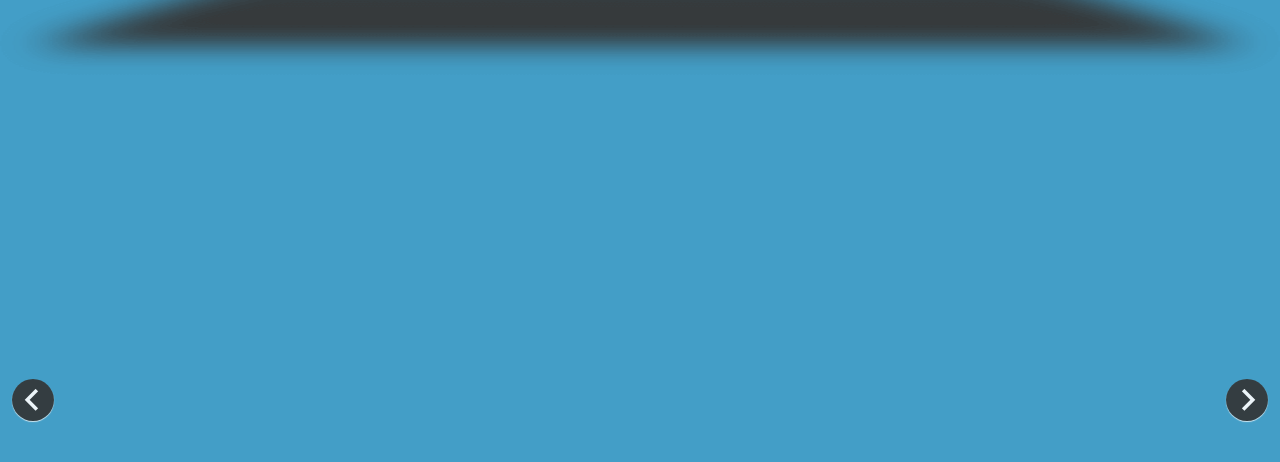
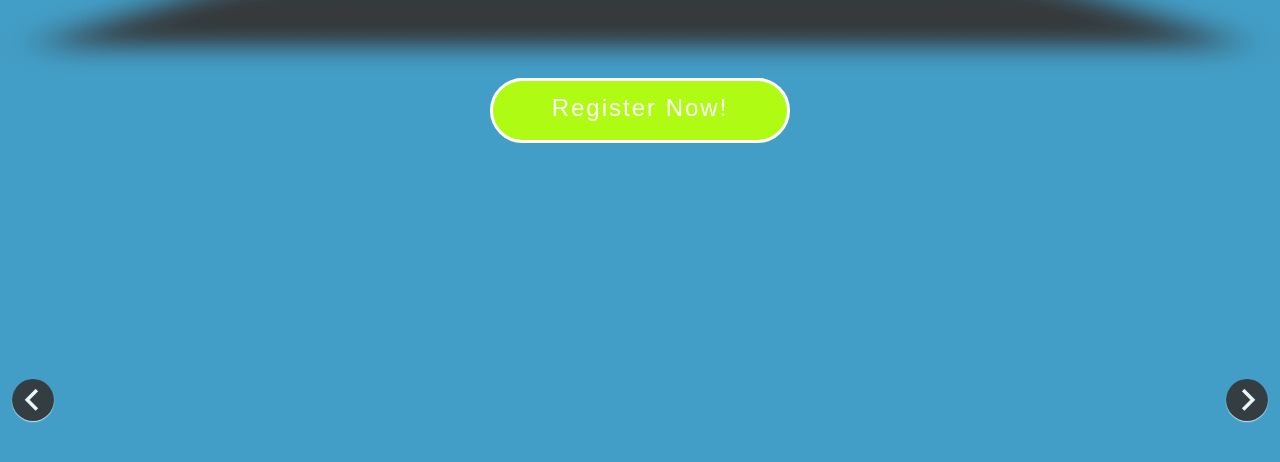
Before and after one commit to VinitSarvade/colossus, a plain HTML site: page index.html in a window 1280 px wide. Drawn offline with nearby package versions, Linux system fonts and the light colour scheme.

Commit message:
Oritentation fix for desktops & add register button

```diff
--- a/css/custom.css
+++ b/css/custom.css
@@ -102,3 +102,121 @@ body {
 .nav-options span:hover {
 	opacity: 1;
 }
+
+* {
+  box-sizing: border-box;
+}
+*:before, *:after {
+  content: "";
+  position: absolute;
+}
+
+.button-pulse a {
+  background: transparent;
+  color: #fff;
+  border: 3px solid #fff;
+  border-radius: 50px;
+  padding: 0.8rem 2rem;
+  font: 24px "Margarine", sans-serif;
+  outline: none;
+  cursor: pointer;
+  position: relative;
+  transition: 0.2s ease-in-out;
+	letter-spacing: 2px;
+	text-decoration: none;
+	text-align: center;
+}
+
+.button__wrapper {
+  display: inline-block;
+  position: relative;
+  width: 300px;
+  height: 65px;
+  display: flex;
+  justify-content: center;
+	align-items: center;
+	margin: 0 auto 16px;
+	transition: transform 0.6s;
+}
+
+.button-pulse a {
+  background: var(--bg-color);
+  width: 100%;
+  height: 100%;
+  position: absolute;
+  top: 0;
+  left: 0;
+  z-index: 2;
+}
+
+.button-pulse .button__wrapper:hover .pulsing:before {
+  animation: pulsing 0.7s linear infinite;
+}
+.button-pulse .button__wrapper:hover .pulsing:after {
+  animation: pulsing1 0.7s linear infinite;
+}
+
+.pulsing {
+  width: 99%;
+  height: 99%;
+  border-radius: 50px;
+  z-index: 1;
+  position: relative;
+}
+.pulsing:before, .pulsing:after {
+  width: 100%;
+  height: 100%;
+  border: inherit;
+  top: 0;
+  left: 0;
+  z-index: 0;
+  background: #affb13;
+  border-radius: inherit;
+  animation: pulsing 2.5s linear infinite;
+}
+.pulsing:after {
+  animation: pulsing1 2.5s linear infinite;
+}
+
+@keyframes pulsing {
+  0% {
+    opacity: 1;
+    transform: scaleY(1) scaleX(1);
+  }
+  20% {
+    opacity: 0.5;
+  }
+  70% {
+    opacity: 0.2;
+    transform: scaleY(1.8) scaleX(1.4);
+  }
+  80% {
+    opacity: 0;
+    transform: scaleY(1.8) scaleX(1.4);
+  }
+  90% {
+    opacity: 0;
+    transform: scaleY(1) scaleX(1);
+  }
+}
+@keyframes pulsing1 {
+  0% {
+    opacity: 1;
+    transform: scaleY(1) scaleX(1);
+  }
+  20% {
+    opacity: 0.5;
+  }
+  70% {
+    opacity: 0.2;
+    transform: scaleY(1.3) scaleX(1.15);
+  }
+  80% {
+    opacity: 0;
+    transform: scaleY(1.3) scaleX(1.15);
+  }
+  90% {
+    opacity: 0;
+    transform: scaleY(1) scaleX(1);
+  }
+}
--- a/css/slicebox.css
+++ b/css/slicebox.css
@@ -3,7 +3,7 @@
 	margin: 10px auto;
 	position: relative;
 	overflow: hidden;
-	width: 100%;
+	width: 80%;
 	list-style-type: none;
 	padding: 0;
 }
--- a/index.html
+++ b/index.html
@@ -65,6 +65,13 @@
 				<a href="#">Previous</a>
 			</div>
 
+			<div class="button-pulse">
+				<div class="button__wrapper">
+					<div class="pulsing"></div>
+					<a href="https://forms.google.com" target="_blank" rel="noopener nofollow">Register Now!</a>
+				</div>
+			</div>
+
 		</div>
 
 	</div>
@@ -101,8 +108,26 @@
 				});
 			})();
 
-			if ("orientation" in screen) {
+			if (window.orientation) {
 				screen.orientation.lock("landscape-primary");
+			}
+
+			var animateButton = function (e) {
+
+				e.preventDefault;
+				//reset animation
+				e.target.classList.remove('animate');
+
+				e.target.classList.add('animate');
+				setTimeout(function () {
+					e.target.classList.remove('animate');
+				}, 700);
+			};
+
+			var registerButtons = document.getElementsByClassName("register-button");
+
+			for (var i = 0; i < registerButtons.length; i++) {
+				registerButtons[i].addEventListener('click', animateButton, false);
 			}
 		});
 	</script>
```
